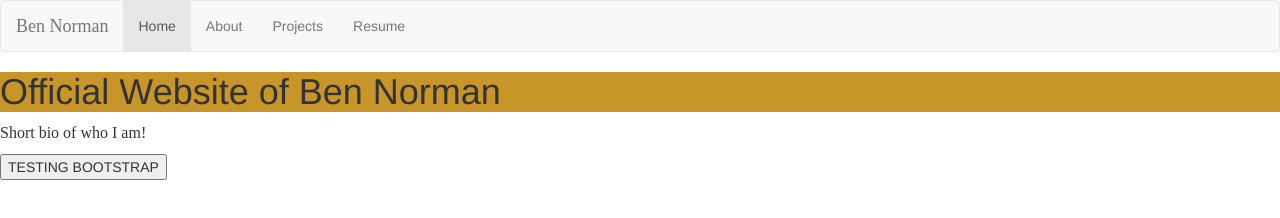
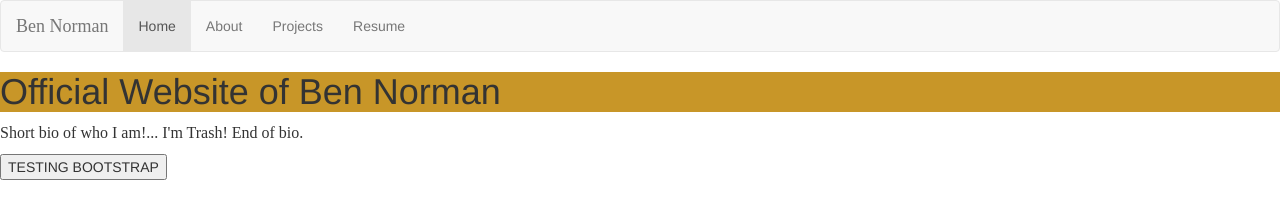
Before and after one commit to ben-norman/ben-norman.github.io, a plain HTML site: page index.html in a window 1280 px wide. Drawn offline with nearby package versions, Linux system fonts and the light colour scheme.

Commit message:
updated bio

```diff
--- a/index.html
+++ b/index.html
@@ -24,7 +24,7 @@
         </div>
     </nav>
     <h1> Official Website of Ben Norman</h1>
-    <p> Short bio of who I am!</p>
+    <p> Short bio of who I am!... I'm Trash! End of bio.</p>
     <button> TESTING BOOTSTRAP</button>
 </body>
 </html>
```
